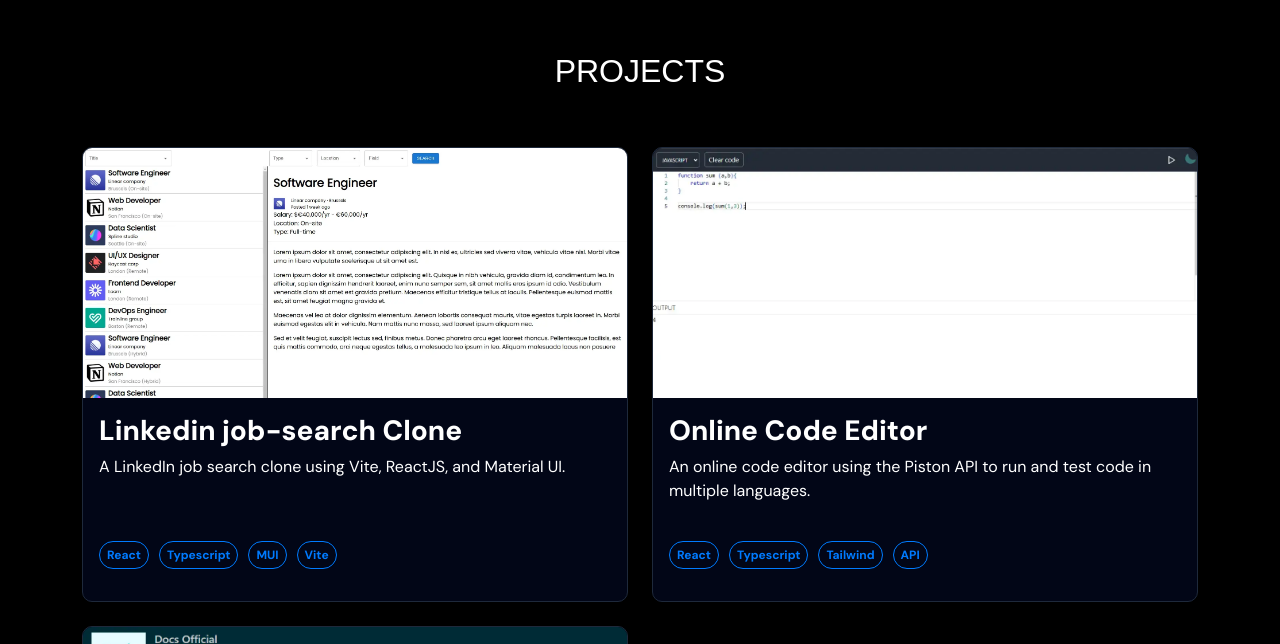
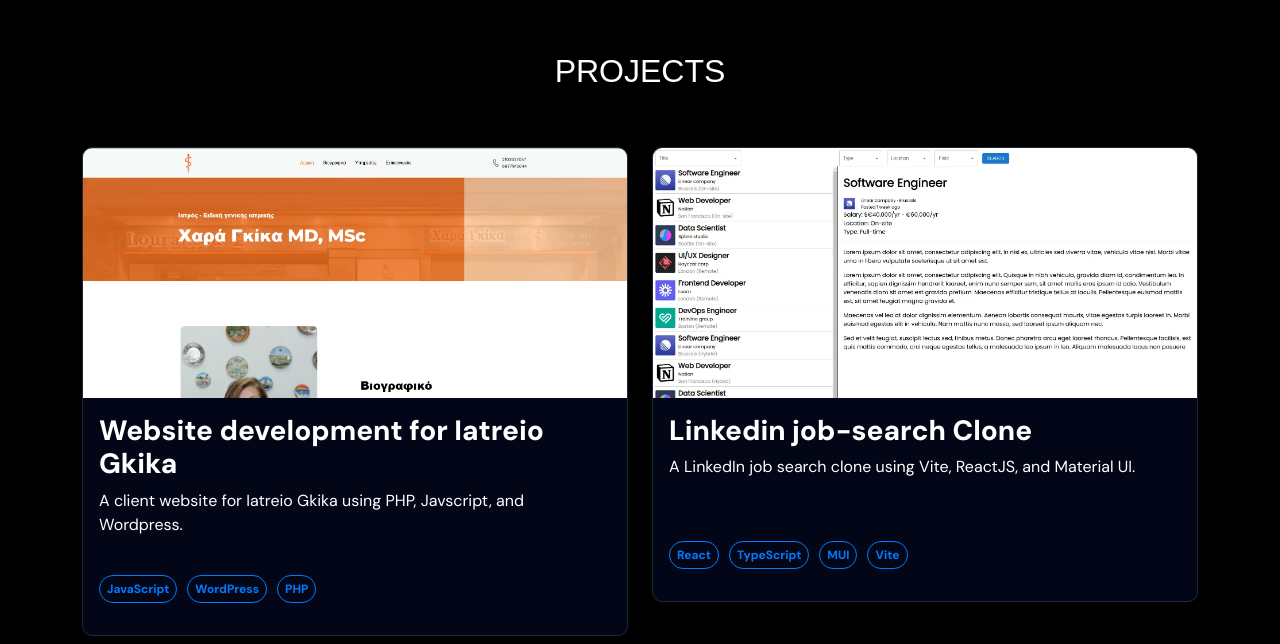
Before and after one commit to GeorgiosDrivas/portfolio, a React (Vite) app: page / in a window 1280 px wide. Shown: the part 2156-2800 px from the top of the page. Built offline with nearby package versions, Linux system fonts and the light colour scheme.

Commit message:
Add project

```diff
--- a/src/constants/projectsConstants.ts
+++ b/src/constants/projectsConstants.ts
@@ -1,4 +1,4 @@
-export const doctor = ["Javascript", "Wordpress", "PHP"];
-export const linkedin = ["React", "Typescript", "MUI", "Vite"];
-export const codeEditor = ["React", "Typescript", "Tailwind", "API"];
-export const DocsOfficial = ["Javascript", "Typescript", "Git"];
+export const doctor = ["JavaScript", "WordPress", "PHP"];
+export const linkedin = ["React", "TypeScript", "MUI", "Vite"];
+export const codeEditor = ["React", "TypeScript", "Tailwind", "API"];
+export const DocsOfficial = ["JavaScript", "TypeScript", "Git"];
--- a/src/projects/projects.tsx
+++ b/src/projects/projects.tsx
@@ -3,6 +3,7 @@
 import {
   codeEditor,
   DocsOfficial,
+  doctor,
   linkedin,
 } from "../constants/projectsConstants";
 
@@ -17,13 +18,13 @@
             </div>
           </div>
           <div className="row">
-{/*             <SingleProject
-              title="Doctor Client Website"
-              content="A client website for a doctor using PHP, Javscript, and Wordpress."
+            <SingleProject
+              title="Website development for Iatreio Gkika"
+              content="A client website for Iatreio Gkika using PHP, Javscript, and Wordpress."
               url="https://iatreio-gkika.gr/"
               image="/screen.webp"
               techStack={doctor}
-            /> */}
+            />
             <SingleProject
               title="Linkedin job-search Clone"
               content="A LinkedIn job search clone using Vite, ReactJS, and Material UI."
```
